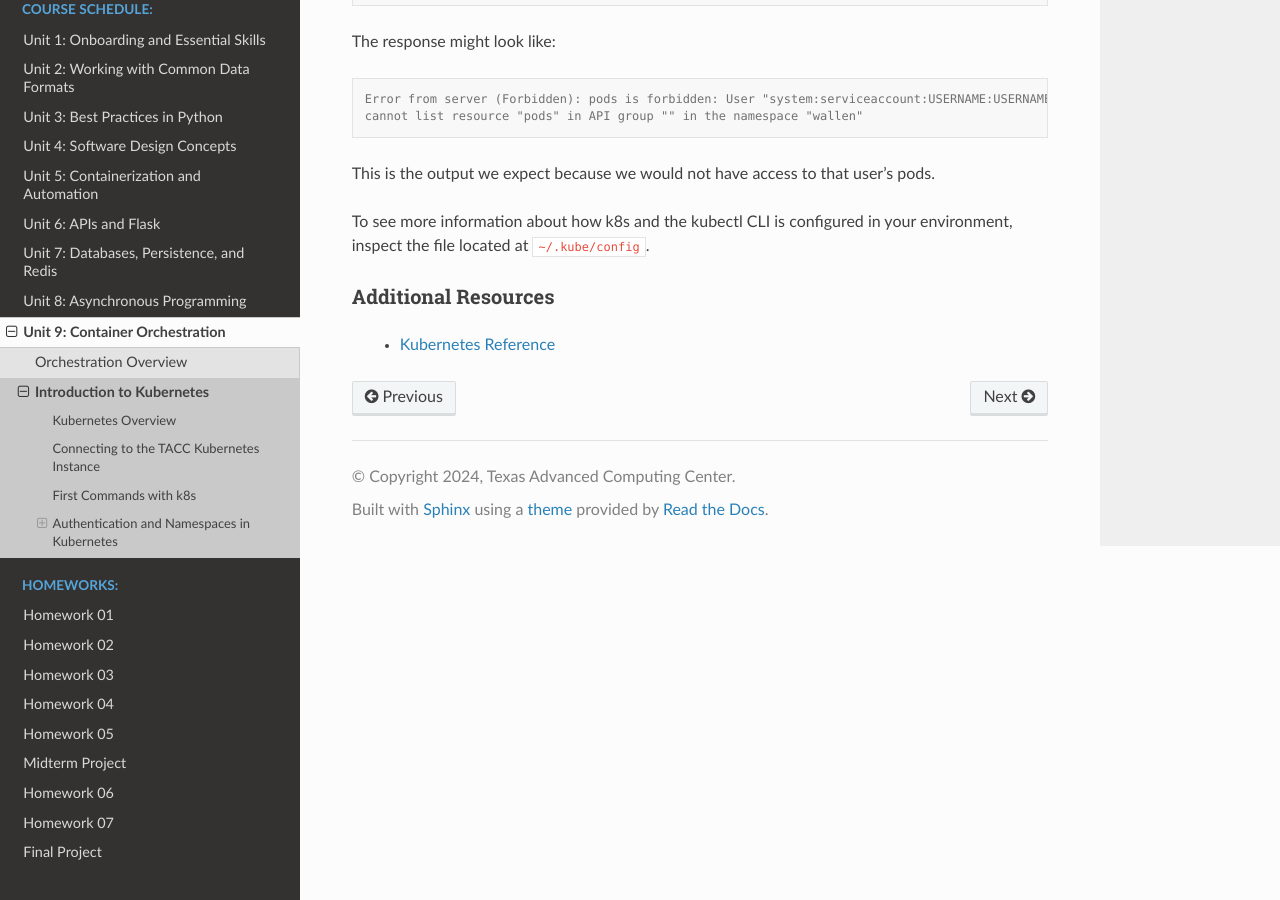
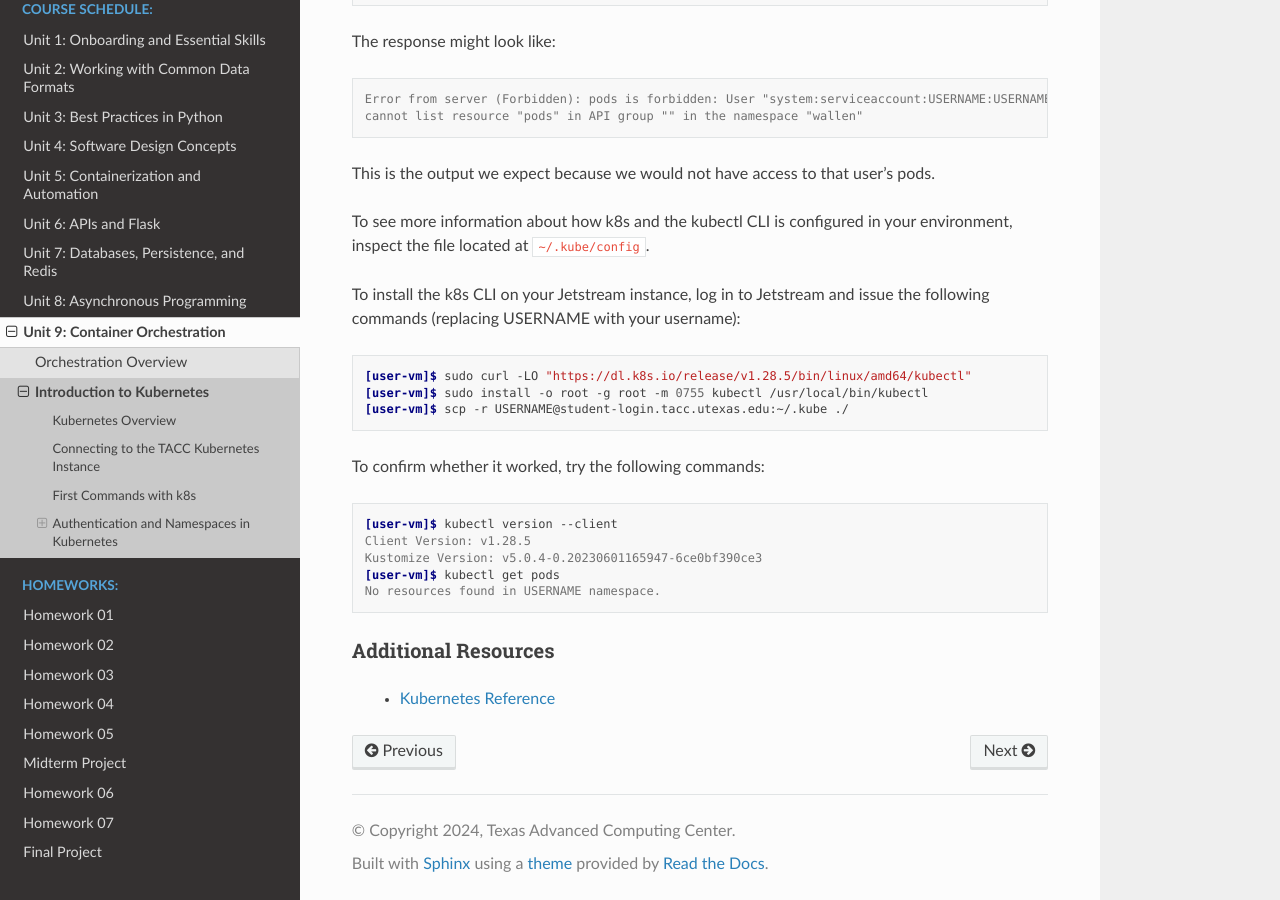
Before and after one commit to TACC/coe-332-sp24, a Sphinx documentation site: the page built from docs/unit09/k8s_intro.rst, in a window 1280 px wide and 900 px high, scrolled down 3731 px. Built offline with Sphinx 7.4.7 and the Read the Docs theme 2.0.0, drawn with Linux system fonts in a browser that asks for light colours.

Commit message:
added instructions to install kubectl cli on jetstream

```diff
--- a/docs/unit09/k8s_intro.rst
+++ b/docs/unit09/k8s_intro.rst
@@ -170,6 +170,24 @@ This is the output we expect because we would not have access to that user's pod
 To see more information about how k8s and the kubectl CLI is configured in your environment,
 inspect the file located at ``~/.kube/config``.
 
+To install the k8s CLI on your Jetstream instance, log in to Jetstream and issue the following
+commands (replacing USERNAME with your username):
+
+.. code-block:: console
+
+   [user-vm]$ sudo curl -LO "https://dl.k8s.io/release/v1.28.5/bin/linux/amd64/kubectl"
+   [user-vm]$ sudo install -o root -g root -m 0755 kubectl /usr/local/bin/kubectl
+   [user-vm]$ scp -r USERNAME@student-login.tacc.utexas.edu:~/.kube ./
+
+To confirm whether it worked, try the following commands:
+
+.. code-block:: console
+
+   [user-vm]$ kubectl version --client
+   Client Version: v1.28.5
+   Kustomize Version: v5.0.4-0.20230601165947-6ce0bf390ce3
+   [user-vm]$ kubectl get pods
+   No resources found in USERNAME namespace.
 
 
 
```
